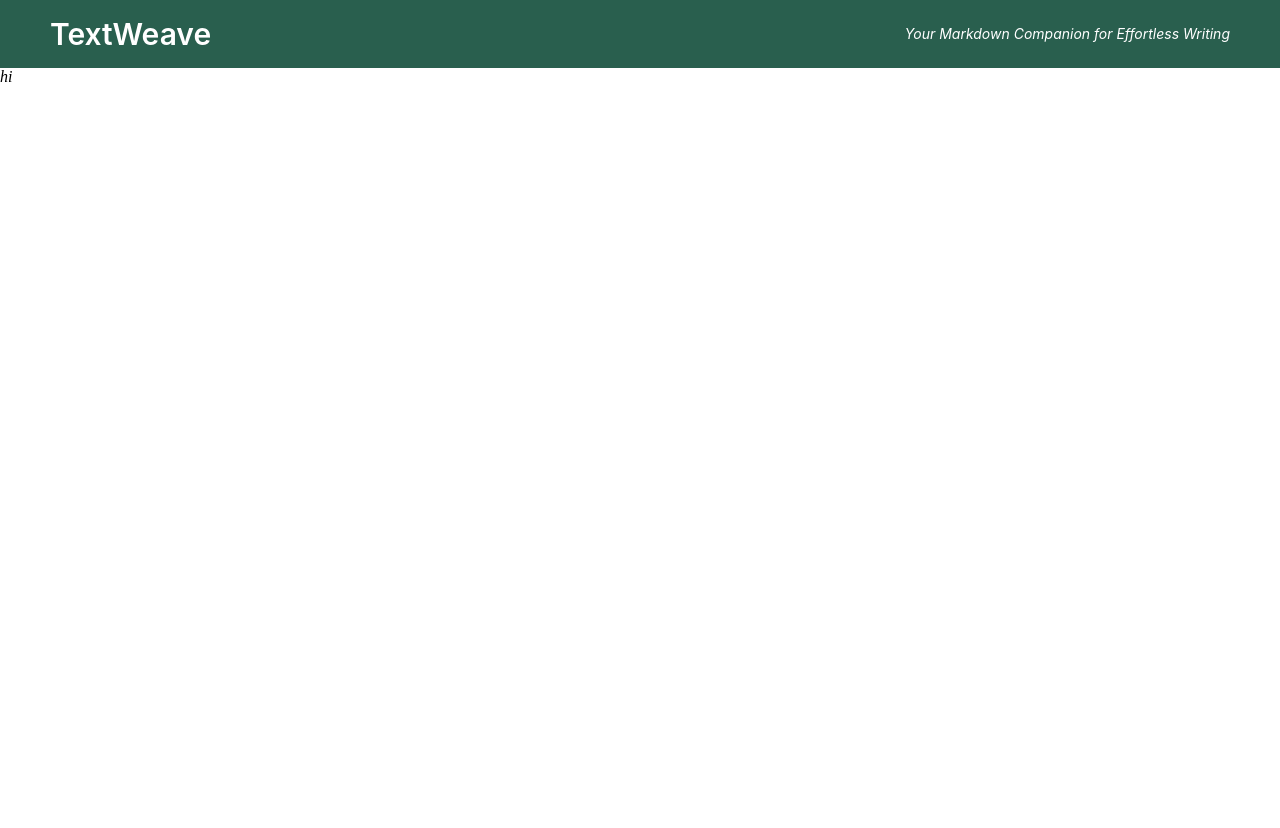
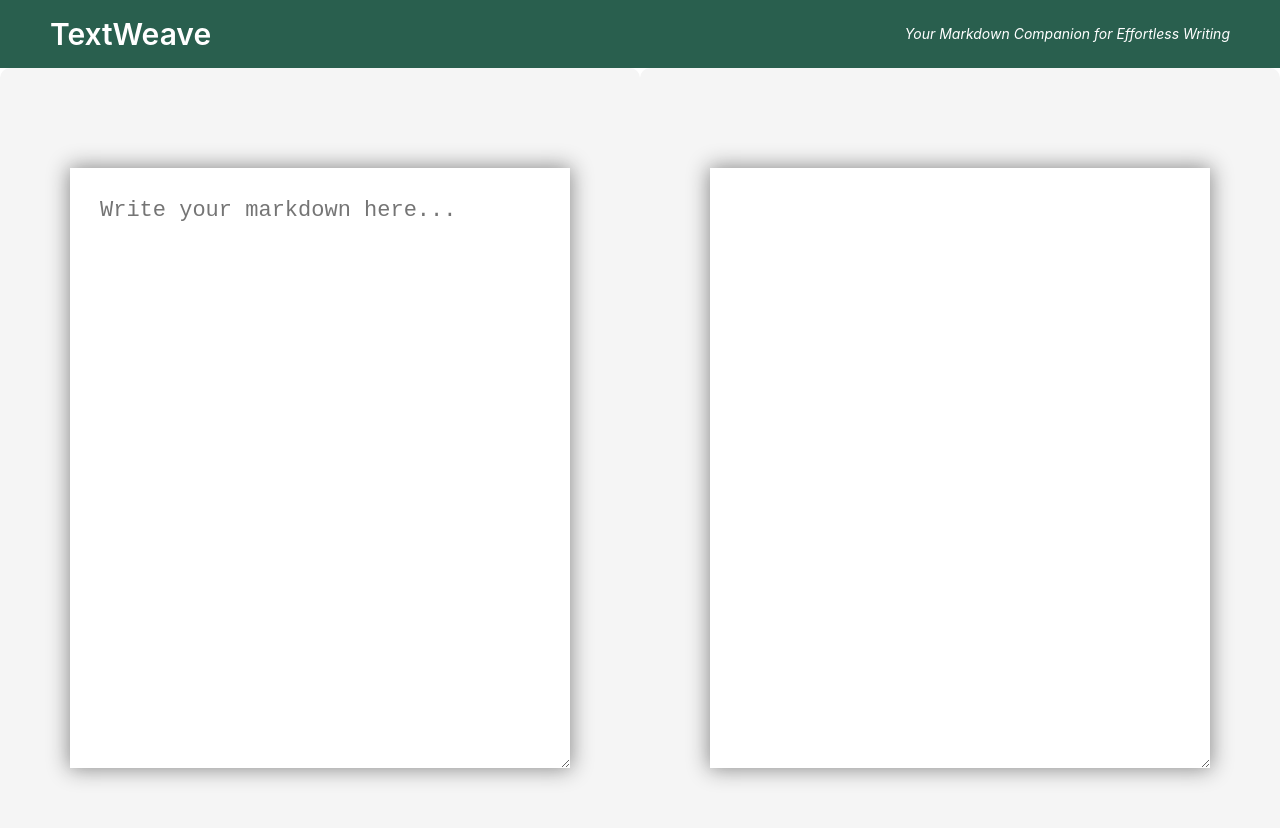
Before and after one commit to anandakrishnankb/textweave-markdown-editor, a React (Vite) app: page / in a window 1280 px wide. Shown: the top 828 px of the page. Before the commit the page ends 800 px from the top, so only its background shows below. Built offline with nearby package versions, Linux system fonts and the light colour scheme.

Commit message:
save changes feature added

```diff
--- a/src/App.css
+++ b/src/App.css
@@ -10,3 +10,36 @@
   align-items: center;
   justify-content: space-between;
 }
+
+#area-sec {
+  display: flex;
+}
+
+.editor {
+  display: flex;
+  align-items: center;
+  justify-content: center;
+  background-color: whitesmoke;
+  padding: 100px 30px;
+  width: 50%;
+  border-radius: 10px;
+}
+.preview {
+  display: flex;
+  align-items: center;
+  justify-content: center;
+  background-color: whitesmoke;
+  padding: 100px 30px;
+  width: 50%;
+  border-radius: 10px;
+
+
+}
+.text-area{
+  padding: 30px;
+  font-size: 22px;
+  width: 500px;
+  height: 600px;
+  border: none;
+  box-shadow: 0 0 20px 1px #888888;
+}
--- a/src/components/Area.jsx
+++ b/src/components/Area.jsx
@@ -4,27 +4,38 @@ import { checkBlockQuote } from "./functionalities/BlockQuote";
 import { checkBold } from "./functionalities/Bold";
 import { checkStrikethrough } from "./functionalities/Strikethrough";
 import { checkItalics } from "./functionalities/Italics";
+import { code } from "./functionalities/code";
+import { unorderedList } from "./functionalities/UnorderedList";
 
 const Area = () => {
-  const textareaRef = useRef < HTMLTextAreaElement > null;
+  const [markdownInput, setMarkdownInput] = useState("");
 
   useEffect(() => {
-    if (textareaRef.current) {
-      textareaRef.current.focus();
+    const savedMarkdown = localStorage.getItem("markdownInput");
+    if (savedMarkdown) {
+      setMarkdownInput(savedMarkdown);
     }
-  }, []);
+  },[]);
+
+  useEffect(() => {
+    localStorage.setItem("markdownInput", markdownInput);
+  }, [markdownInput]);
+
   return (
     <div id="area-sec">
-      <div dangerouslySetInnerHTML={{ __html: checkItalics("_hi_") }} />
-      {/* <textarea
-        ref={textareaRef}
-        style={{
-          width: "300px", // Adjust width as needed
-          height: "150px", // Adjust height as needed
-          resize: "none", // Prevent resizing of textarea
-          overflowY: "auto", // Enable vertical scroll
-        }}
-      /> */}
+      <div className="editor">
+        <textarea
+          onChange={(e) => {
+            setMarkdownInput(e.target.value);
+          }}
+          value={markdownInput}
+          className="text-area"
+          placeholder="Write your markdown here..."
+        />
+      </div>
+      <div className="preview">
+        <textarea className="text-area"></textarea>
+      </div>
     </div>
   );
 };
--- /dev/null
+++ b/src/components/functionalities/UnorderedList.jsx
@@ -0,0 +1,24 @@
+export const unorderedList = (markdownText) => {
+  let inUnorderedList = false;
+  const lines = markdownText.split("\n");
+  const parsedList = [];
+
+  for (const line of lines) {
+    if (line.startsWith("-")) {
+      if (!inUnorderedList) {
+        inUnorderedList = true;
+        parsedList.push("<ul>");
+      }
+      newList.push(`<li>${line.substring(2)}</li>`);
+    } else {
+      if (inUnorderedList) {
+        inUnorderedList = false;
+        newList.push("</ul>");
+      }
+    }
+    if (inUnorderedList) {
+      newList.push("</ul>");
+    }
+    return parsedList.join("\n");
+  }
+};
--- /dev/null
+++ b/src/components/functionalities/code.jsx
@@ -0,0 +1,28 @@
+export const code = (line) => {
+  let codeText = "";
+  let index = 0;
+  let codeLine = "";
+  let insideCode = false;
+
+  while (index < line.length) {
+    if (line[index] === "`" && !insideCode) {
+      insideCode = true;
+      codeText = "";
+      index++;
+    } else if (line[index] === "`" && insideCode) {
+      insideCode = false;
+      index++;
+      codeLine += `<code>${codeText}</code>`;
+    } else if (insideCode) {
+      codeText += line[index];
+      index++;
+    } else {
+      codeLine += line[index];
+      index++;
+    }
+  }
+  if (insideCode) {
+    codeLine += "`" + codeText;
+  }
+  return codeLine;
+};
```
